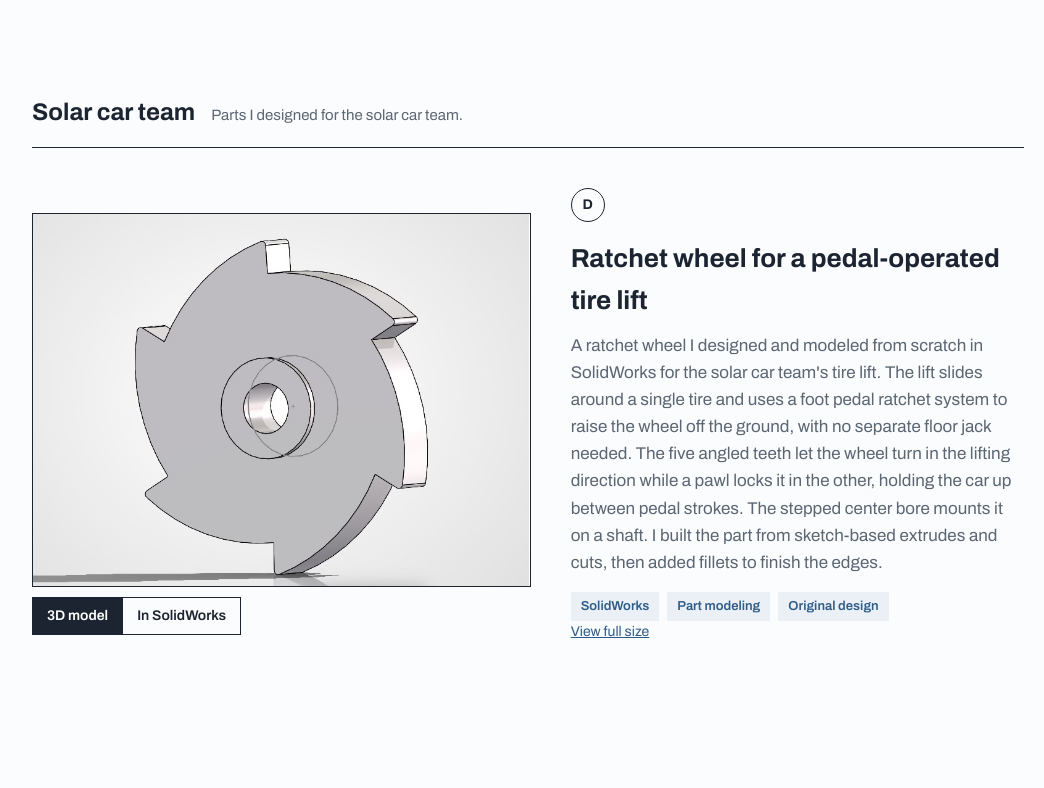
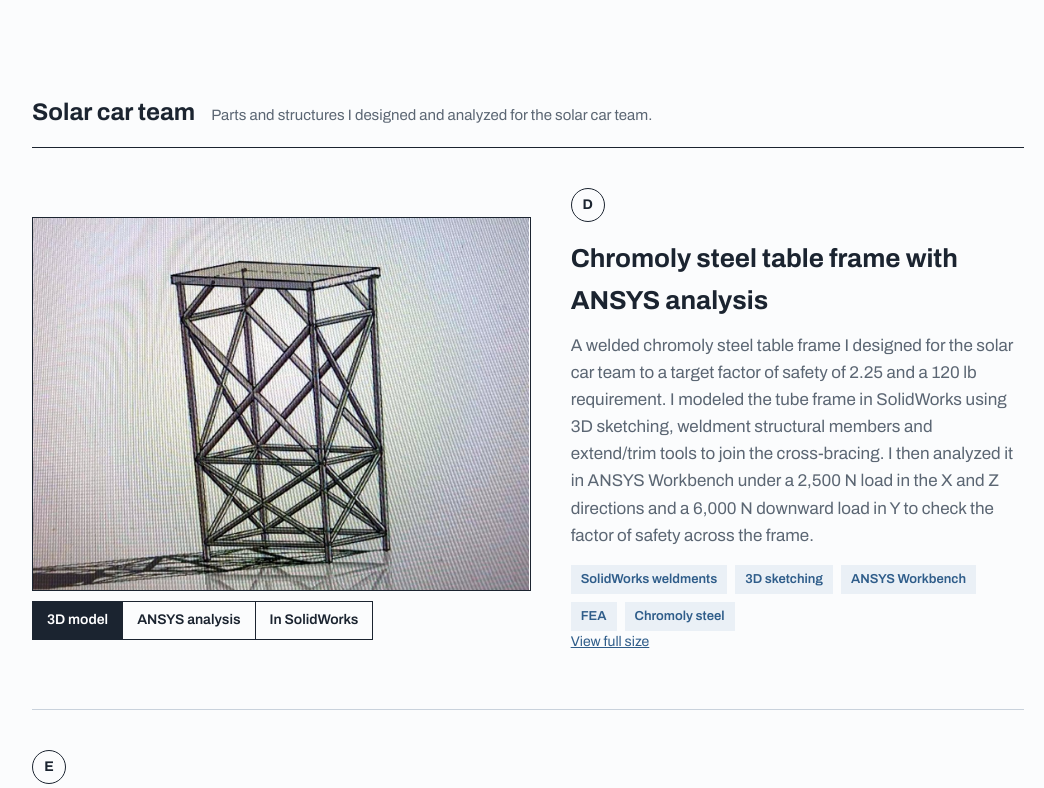
Before and after one commit to IzzyyEgan28/IzzyyEgan28.github.io, a plain HTML site: page index.html in a window 1280 px wide. Shown: the part 2360-3148 px from the top of the page, without its empty margins (112-1156 px from the left). Drawn offline with Linux system fonts and the light colour scheme.

Commit message:
Add solar team chromoly table frame with ANSYS analysis
Co-Authored-By: Claude Opus 5.5 <noreply@anthropic.com>
Claude-Session: https://claude.ai/code/session_01MA7mDoS8TBBmJWrutiErnh

```diff
--- a/index.html
+++ b/index.html
@@ -289,8 +289,25 @@
     <div class="group" id="solar">
       <div class="group-head">
         <h3>Solar car team</h3>
-        <p>Parts I designed for the solar car team.</p>
+        <p>Parts and structures I designed and analyzed for the solar car team.</p>
       </div>
+      <article class="project">
+        <div class="gallery">
+          <div class="figure" data-img="images/solar-table-model.jpg" data-label="Chromoly steel table frame 3D model"></div>
+          <div class="views" role="group" aria-label="Choose view">
+            <button type="button" aria-pressed="true" data-src="images/solar-table-model.jpg" data-alt="Chromoly steel table frame 3D model">3D model</button>
+            <button type="button" aria-pressed="false" data-src="images/solar-table-ansys.jpg" data-alt="ANSYS Workbench safety factor results for the table frame">ANSYS analysis</button>
+            <button type="button" aria-pressed="false" data-src="images/solar-table-solidworks.jpg" data-alt="Table frame open in SolidWorks">In SolidWorks</button>
+          </div>
+        </div>
+        <div>
+          <div class="detail-tag" aria-hidden="true">D</div>
+          <h4>Chromoly steel table frame with ANSYS analysis</h4>
+          <p>A welded chromoly steel table frame I designed for the solar car team to a target factor of safety of 2.25 and a 120 lb requirement. I modeled the tube frame in SolidWorks using 3D sketching, weldment structural members and extend/trim tools to join the cross-bracing. I then analyzed it in ANSYS Workbench under a 2,500 N load in the X and Z directions and a 6,000 N downward load in Y to check the factor of safety across the frame.</p>
+          <ul class="chips"><li>SolidWorks weldments</li><li>3D sketching</li><li>ANSYS Workbench</li><li>FEA</li><li>Chromoly steel</li></ul>
+        </div>
+      </article>
+
       <article class="project">
         <div class="gallery">
           <div class="figure" data-img="images/solar-wheel-model.jpg" data-label="Ratchet wheel 3D model"></div>
@@ -300,7 +317,7 @@
           </div>
         </div>
         <div>
-          <div class="detail-tag" aria-hidden="true">D</div>
+          <div class="detail-tag" aria-hidden="true">E</div>
           <h4>Ratchet wheel for a pedal-operated tire lift</h4>
           <p>A ratchet wheel I designed and modeled from scratch in SolidWorks for the solar car team's tire lift. The lift slides around a single tire and uses a foot pedal ratchet system to raise the wheel off the ground, with no separate floor jack needed. The five angled teeth let the wheel turn in the lifting direction while a pawl locks it in the other, holding the car up between pedal strokes. The stepped center bore mounts it on a shaft. I built the part from sketch-based extrudes and cuts, then added fillets to finish the edges.</p>
           <ul class="chips"><li>SolidWorks</li><li>Part modeling</li><li>Original design</li></ul>
```
Also changed, not shown: images/solar-table-ansys.jpg (added), images/solar-table-model.jpg (added), images/solar-table-solidworks.jpg (added).
